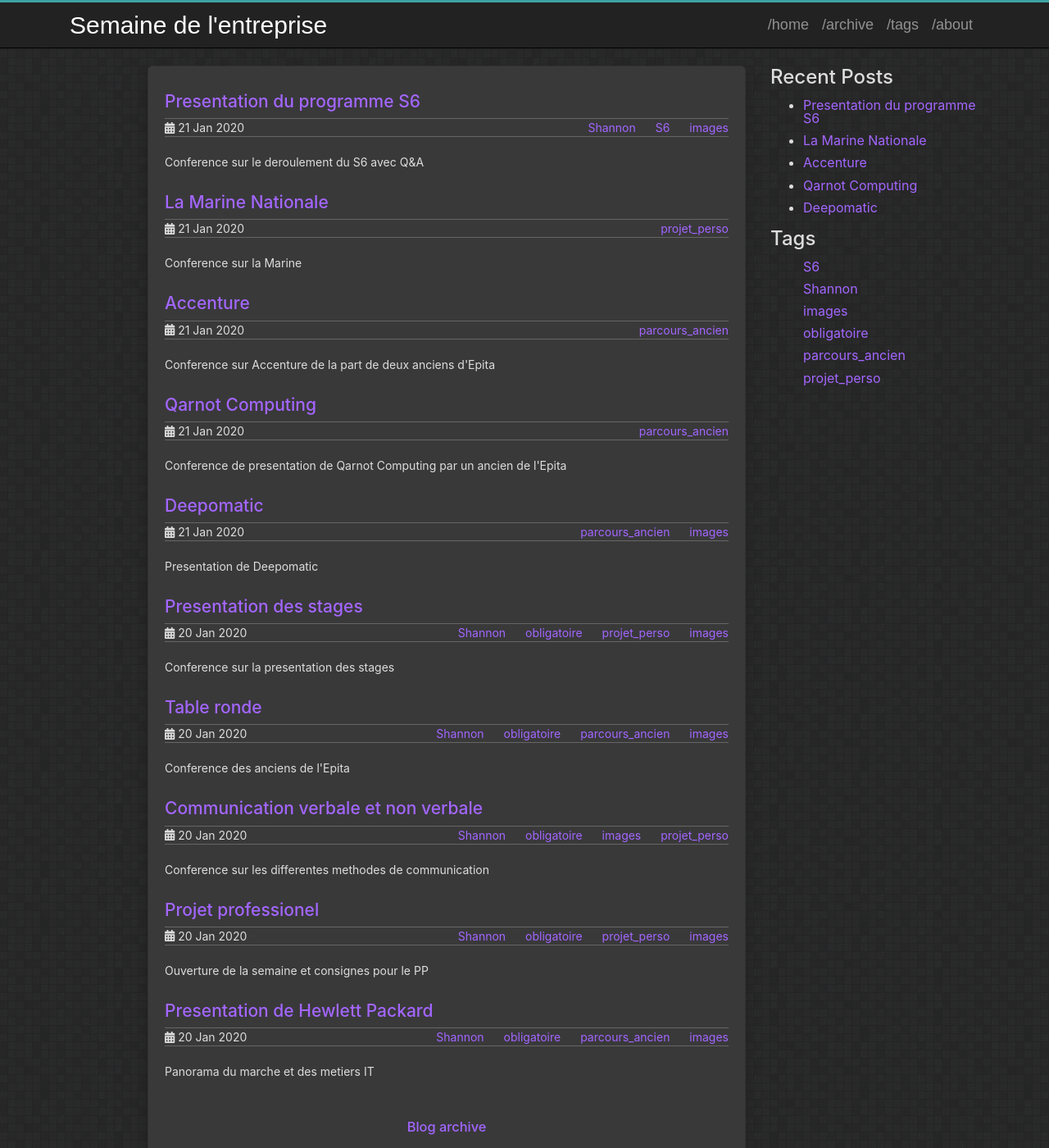
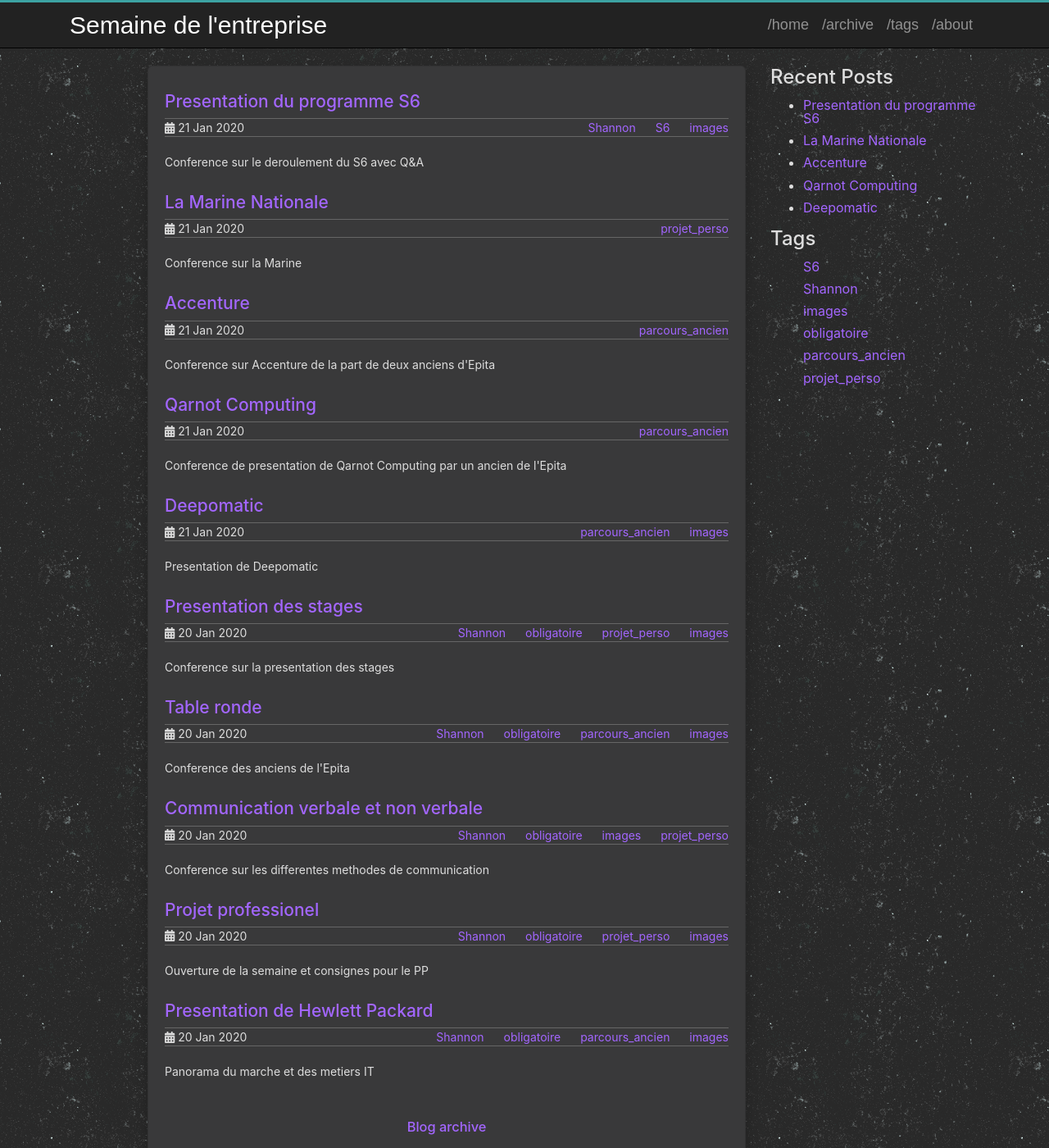
Before and after one commit to lemasyma/entreprise, a Jekyll site: the page built from index.html, in a window 1280 px wide and 1400 px high. Shown: the whole window at 82% size. Built offline with Jekyll 4.4.1, drawn with Linux system fonts in a browser that asks for light colours.

Commit message:
[CSS] Trying new backgrounds

```diff
--- a/assets/css/theme.scss
+++ b/assets/css/theme.scss
@@ -30,7 +30,7 @@
 $note-color: #df80ff;
 $warning-color: #ffff00;
 // use this or pick any from /css/pics/background folder or from transparenttextures.com
-$background-pattern: 'random-grey-variations.png';
+$background-pattern: 'green-dust-and-scratches.png';
 
 //********************************************************
 //                  Common styles
```
